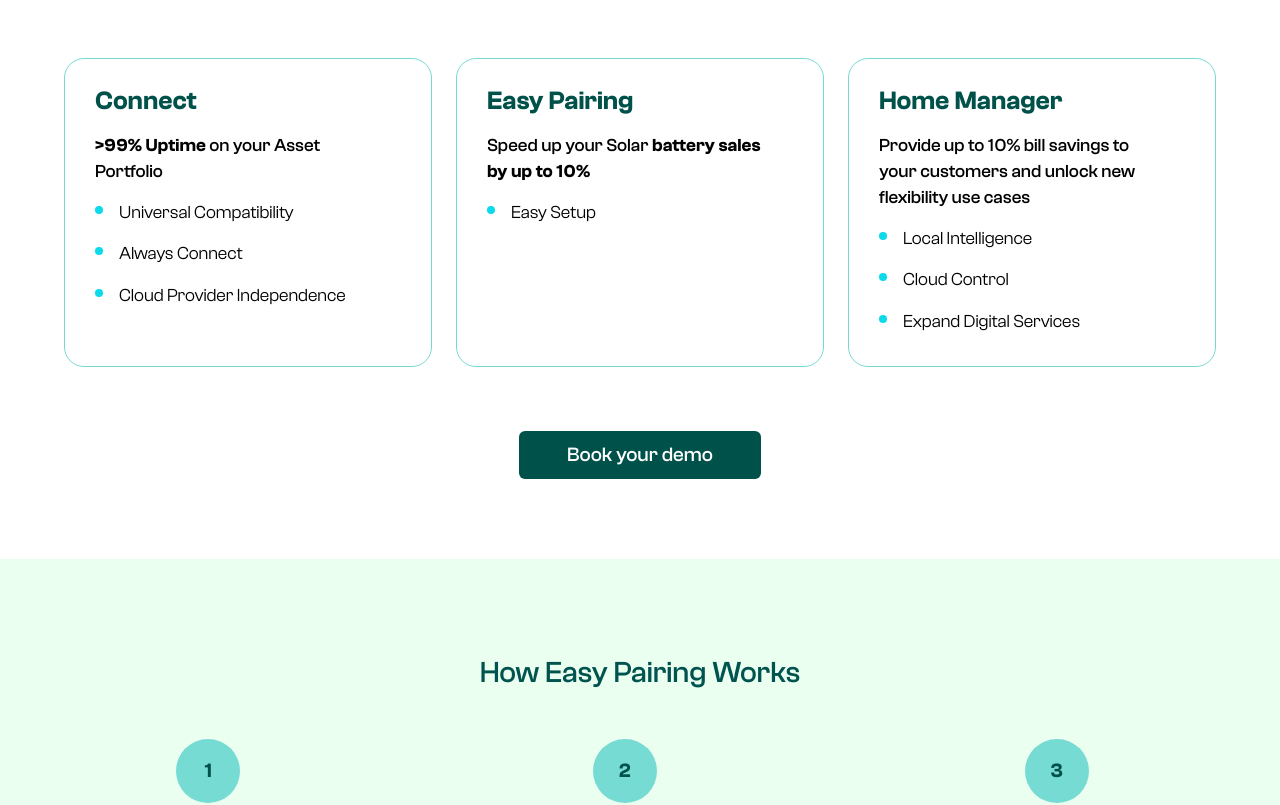
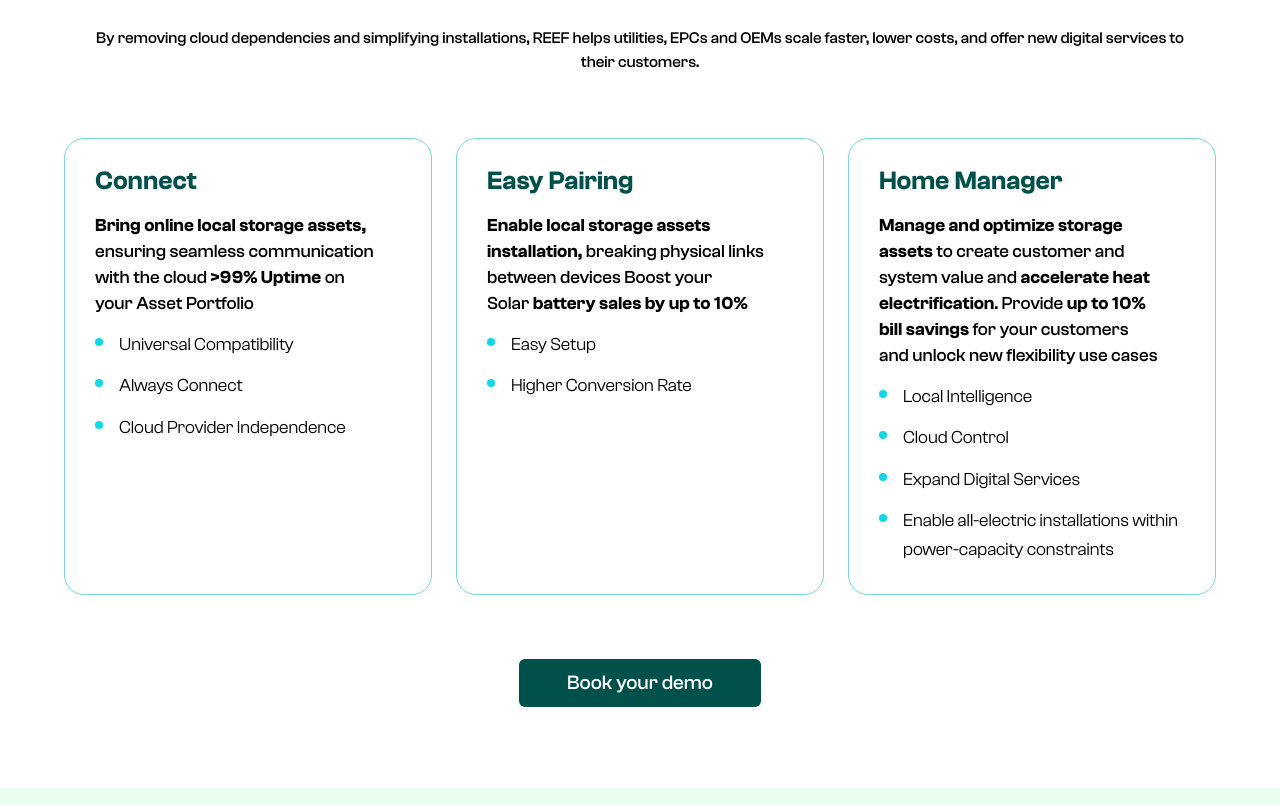
Before and after one commit to briefcreatives/sel-lp, a React (Vite) app: page / in a window 1280 px wide. Shown: the part 1065-1870 px from the top of the page. Built offline with nearby package versions, Linux system fonts and the light colour scheme; the HTML template or start-up script is replaced by a standard one.

Commit message:
updated hero and copy

```diff
--- a/src/components/Footer.tsx
+++ b/src/components/Footer.tsx
@@ -17,7 +17,7 @@ const Footer = () => {
 
         <div className="flex flex-wrap justify-center items-center gap-10">
           <div>
-            <a href="/">
+            <a href="https://www.smartenergylab.pt/">
               <ImageWithFallback
                 src={logoFooter}
                 alt="Logo Smart Energy Lab"
--- a/src/components/HeroSection.tsx
+++ b/src/components/HeroSection.tsx
@@ -7,7 +7,7 @@ import { ImageWithFallback } from '@/components/figma/ImageWithFallback';
 
 const HeroSection = () => {
   return (
-    <section className="relative md:pt-[150px] md:pb-[150px] pt-24 pb-20 flex items-center md:min-h-[90vh] justify-center mt-[63px]">
+    <section className="relative md:pt-[0px] md:pb-[150px] pb-0 pt-24 flex items-center  md:min-h-[100vh] justify-center mt-[63px]">
       <div className="absolute p-5 bg-[#0CC6DE] z-40 w-full top-[-64px] overflow-hidden flex items-start justify-center">
         <div className="w-full flex justify-center">
           <div className="marquee-track">
@@ -28,7 +28,7 @@ const HeroSection = () => {
           loop
           muted
           playsInline
-          className="w-full h-full object-cover object-center"
+          className="w-full sm:h-full sm:object-cover object-contain object-center"
           src={reefVideo}
         >
           Your browser does not support the video tag.
@@ -37,13 +37,13 @@ const HeroSection = () => {
       </div>
 
       {/* Content */}
-      <div className="relative z-10 container mx-auto px-6 flex items-center justify-end">
+      <div className="relative z-10 container mx-auto px-6 flex items-center justify-end mt-[165px] sm:mt-0">
         <div className="animate-fade-in-up flex flex-col items-start">
             <div>
            <ImageWithFallback
               src={logoReef}
               alt="Logo REEF Energy Management"
-              className="object-cover max-w-[180px]"
+              className="object-cover max-w-[190px] sm:max-w-[280px]"
             />
         </div>
 
--- a/src/components/ProblemSection.tsx
+++ b/src/components/ProblemSection.tsx
@@ -15,7 +15,7 @@ const ProblemSection = () => {
   {
     id: 1,
     title: "Connect",
-    subtitle: ">99% Uptime on your Asset Portfolio",
+    subtitle: "Bring online local storage assets, ensuring seamless communication with the cloud\n>99% Uptime on your Asset Portfolio",
     listItems: [
       "Universal Compatibility",
       "Always Connect",
@@ -25,19 +25,21 @@ const ProblemSection = () => {
   {
     id: 2,
     title: "Easy Pairing",
-    subtitle: "Speed up your Solar battery sales by up to 10%",
+    subtitle: "Enable local storage assets installation, breaking physical links between devices\nBoost your Solar battery sales by up to 10%",
     listItems: [
-      "Easy Setup"
+      "Easy Setup",
+      "Higher Conversion Rate"
     ]
   },
   {
     id: 3,
     title: "Home Manager",
-    subtitle: "Provide up to 10% bill savings to your customers and unlock new flexibility use cases",
+    subtitle: "Manage and optimize storage assets to create customer and system value and accelerate heat electrification. \n Provide up to 10% bill savings for your customers and unlock new flexibility use cases",
     listItems: [
       "Local Intelligence",
       "Cloud Control",
-      "Expand Digital Services"
+      "Expand Digital Services",
+      "Enable all-electric installations within power-capacity constraints"
     ]
   }
 ];
@@ -66,20 +68,39 @@ const ProblemSection = () => {
               <div key={card.id} className="p-[30px] border border-reef-blue">
                 <h2 className="text-reef-primary text-[26px] font-semibold leading-[24px] mb-5">{card.title}</h2>
                 <p className="mb-[13px] text-[18px] leading-[26px] font-medium max-w-[282px]">
-                  {card.subtitle.includes('>99% Uptime') ? (
-                    <>
-                      <span className="font-semibold">{card.subtitle.split(' on')[0]}</span>
-                      {card.subtitle.slice(card.subtitle.split(' on')[0].length)}
-                    </>
-                  ) : card.subtitle.includes('battery sales by up to 10%') ? (
-                    <>
-                      {card.subtitle.split('battery sales by up to 10%')[0]}
-                      <span className="font-semibold">battery sales by up to 10%</span>
-                      {card.subtitle.split('battery sales by up to 10%')[1]}
-                    </>
-                  ) : (
-                    card.subtitle
-                  )}
+                  {/* Destaca as strings solicitadas em todos os subtitles */}
+                  {(() => {
+                    let s = card.subtitle;
+                    // Array de strings a destacar
+                    const highlights = [
+                      'Bring online local storage assets,',
+                      '>99% Uptime',
+                      'Enable local storage assets installation,',
+                      'battery sales by up to 10%',
+                      'Manage and optimize storage assets',
+                      'accelerate heat electrification',
+                      'up to 10% bill savings'
+                    ];
+                    // Função para destacar
+                    const parts = [];
+                    let idx = 0;
+                    while (idx < s.length) {
+                      let found = false;
+                      for (const h of highlights) {
+                        if (s.slice(idx).startsWith(h)) {
+                          parts.push(<span className="font-semibold" key={idx}>{h}</span>);
+                          idx += h.length;
+                          found = true;
+                          break;
+                        }
+                      }
+                      if (!found) {
+                        parts.push(s[idx]);
+                        idx++;
+                      }
+                    }
+                    return parts;
+                  })()}
                 </p>
                <div className="space-y-3">
                 {card.listItems.map((item, index) => (
```
